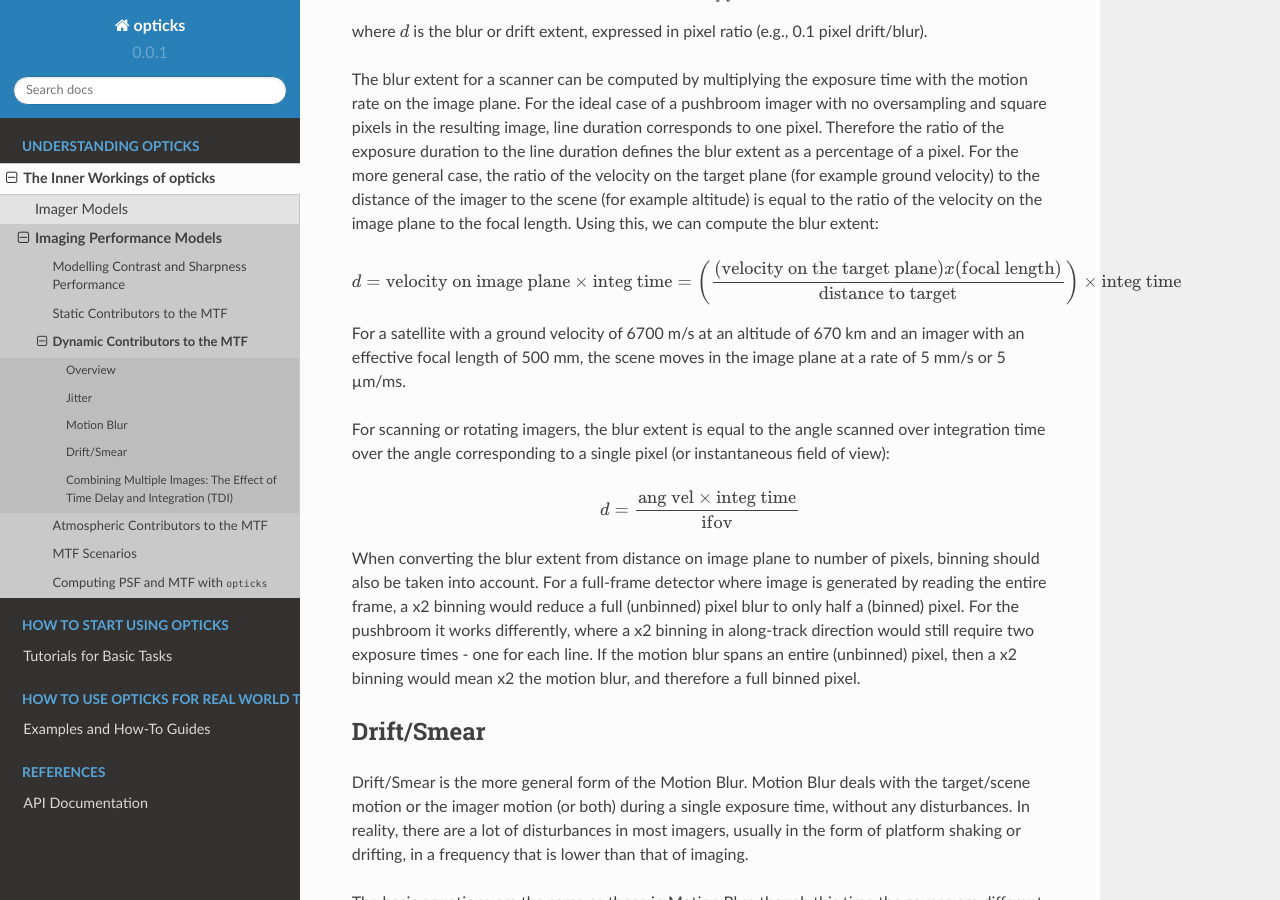
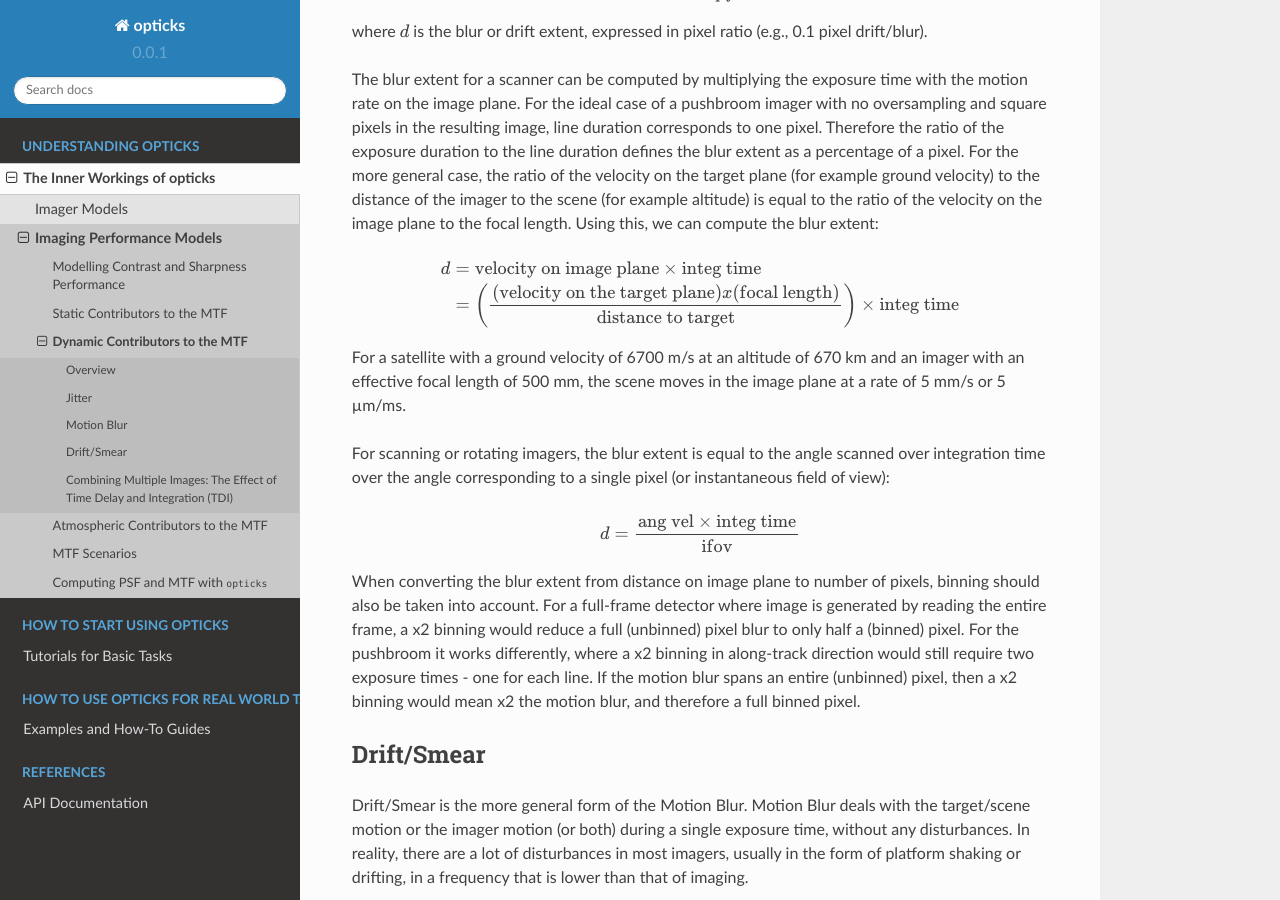
Before and after one commit to egemenimre/opticks, a Sphinx documentation site: the page built from docs/models/sharpness_pt3.md, in a window 1280 px wide and 900 px high, scrolled down 3497 px. Built offline with Sphinx 7.4.7 and the Read the Docs theme 2.0.0, drawn with Linux system fonts in a browser that asks for light colours.

Commit message:
split equation to two lines

```diff
--- a/docs/models/sharpness_pt3.md
+++ b/docs/models/sharpness_pt3.md
@@ -70,7 +70,12 @@ where $d$ is the blur or drift extent, expressed in pixel ratio (e.g., 0.1 pixel
 
 The blur extent for a scanner can be computed by multiplying the exposure time with the motion rate on the image plane. For the ideal case of a pushbroom imager with no oversampling and square pixels in the resulting image, line duration corresponds to one pixel. Therefore the ratio of the exposure duration to the line duration defines the blur extent as a percentage of a pixel. For the more general case, the ratio of the velocity on the target plane (for example ground velocity) to the distance of the imager to the scene (for example altitude) is equal to the ratio of the velocity on the image plane to the focal length. Using this, we can compute the blur extent:
 
-$$ d = \text{velocity on image plane} \times \text{integ time} = \left( \frac{(\text{velocity on the target plane}) x (\text{focal length})} {\text{distance to target}} \right) \times \text{integ time} $$
+$$
+\begin{split}
+d &= \text{velocity on image plane} \times \text{integ time} \\
+&= \left( \frac{(\text{velocity on the target plane}) x (\text{focal length})} {\text{distance to target}} \right) \times \text{integ time}
+\end{split}
+$$
 
 For a satellite with a ground velocity of 6700 m/s at an altitude of 670 km and an imager with an effective focal length of 500 mm, the scene moves in the image plane at a rate of 5 mm/s or 5 µm/ms.
 
```
